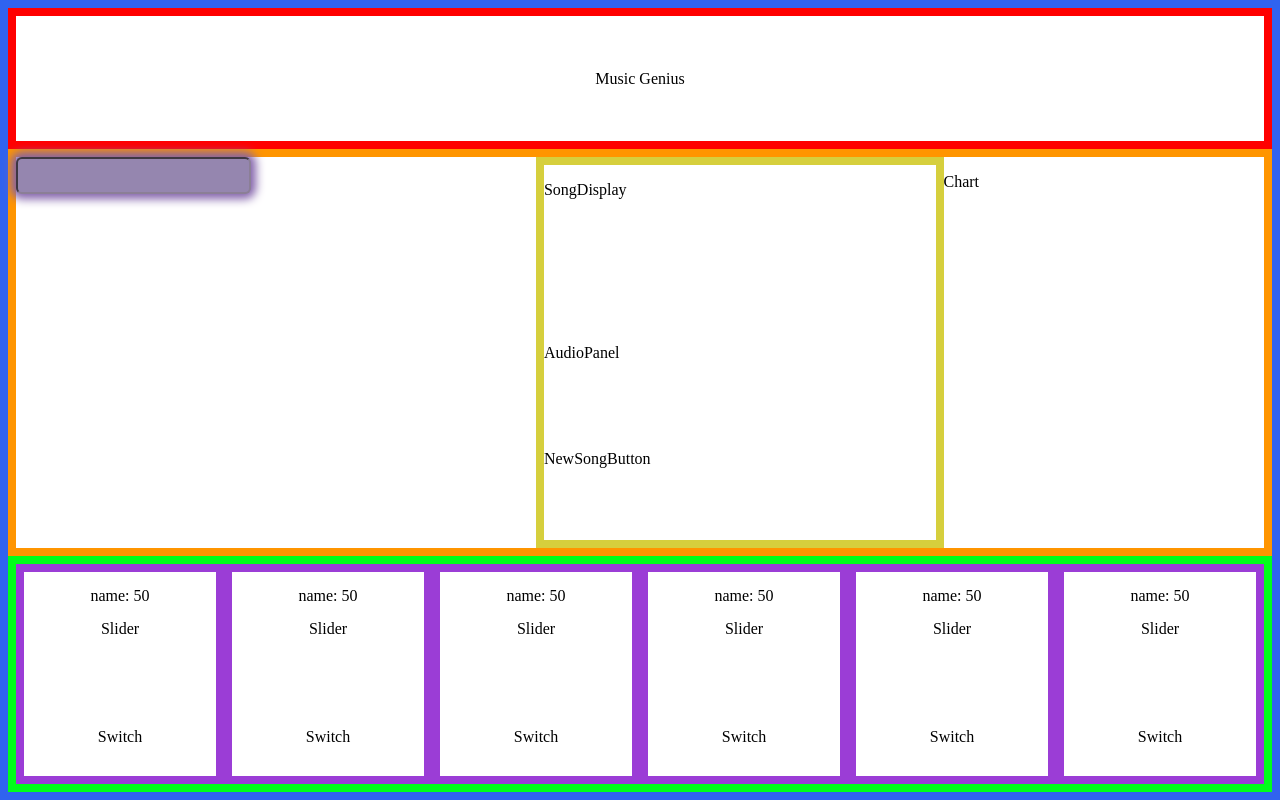
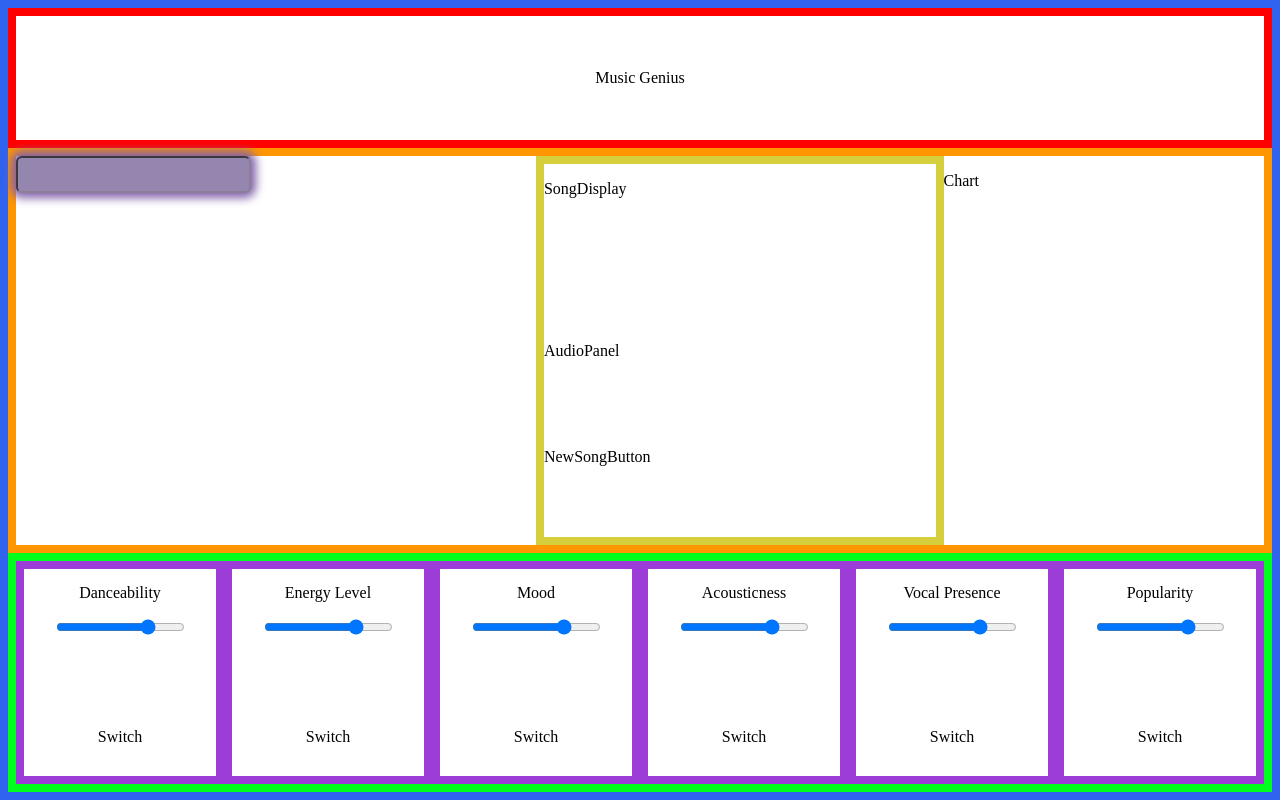
Before and after one commit to naturalCode4/music-genius-server, a React (Create React App) app: page / in a window 1280 px wide. Built offline with nearby package versions, Linux system fonts and the light colour scheme.

Commit message:
feature(sliders controlled with state change onChange)

```diff
--- a/src/App.js
+++ b/src/App.js
@@ -7,14 +7,15 @@ import Filters from './Components/Filters/Filters';
 function App() {
 
   const [selectedGenre, setSelectedGenre] = useState('')
-  const [danceability, setDanceability] = useState(50)
-  const [energyLevel, setEnergyLevel] = useState(50)
-  const [affect, setAffect] = useState(50)
-  const [acousticness, setAcousticness] = useState(50)
-  const [vocalPresence, setVocalPresence] = useState(50)
-  const [popularity, setPopularity] = useState(50)
+  const [danceability, setDanceability] = useState(75)
+  const [energyLevel, setEnergyLevel] = useState(75)
+  const [affect, setAffect] = useState(75)
+  const [acousticness, setAcousticness] = useState(75)
+  const [vocalPresence, setVocalPresence] = useState(75)
+  const [popularity, setPopularity] = useState(75)
 
-  const filtersAndSetFiltersPackage = [[danceability, setDanceability], [energyLevel, setEnergyLevel], [affect, setAffect], [acousticness, setAcousticness], [vocalPresence, setVocalPresence], [popularity, setPopularity], ]
+  // can it move to utilities -- since it has variable names the utility file won't know?
+  const filtersAndSetFiltersPackage = [[danceability, setDanceability, 'Danceability'], [energyLevel, setEnergyLevel, 'Energy Level'], [affect, setAffect, 'Mood'], [acousticness, setAcousticness, 'Acousticness'], [vocalPresence, setVocalPresence, 'Vocal Presence'], [popularity, setPopularity, 'Popularity'], ]
 
   return (
     <div id="app">
--- a/src/Components/Filters/Filters.js
+++ b/src/Components/Filters/Filters.js
@@ -3,14 +3,17 @@ import SliderSwitchAndName from "./SliderSwitchAndName"
 
 function Filters({filtersAndSetFiltersPackage}) {
 
+    // es possibilmente por solo el estado que cambio actualizar
+
     return (
         <div id="filters">{
-            filtersAndSetFiltersPackage.map(filter => {
+            filtersAndSetFiltersPackage.map(filterAndSetFilterAndName => {
                 return (
                     <SliderSwitchAndName
-                        filter={filter[0]}
-                        setFilter={filter[1]}
-                        key={`${filter}`}
+                        filter={filterAndSetFilterAndName[0]}
+                        setFilter={filterAndSetFilterAndName[1]}
+                        name={filterAndSetFilterAndName[2]}
+                        key={`${filterAndSetFilterAndName[2]}`}
                     />
                 )
             })
--- a/src/Components/Filters/Slider.js
+++ b/src/Components/Filters/Slider.js
@@ -1,9 +1,19 @@
-import React from "react"
+import React, {useState} from "react"
 
-function Slider({ className }) {
+function Slider({ filter, setFilter, sliderIsDisabled }) {
+
+    console.log(filter)
     return (
-        <div className={className}>
-            Slider
+        <div className="slider">
+            <input
+                className="custom-slider"
+                type="range"
+                min="1"
+                max="100"
+                step="1"
+                value={filter}
+                onChange={e => setFilter(e.target.value)}
+            />
         </div>
     )
 }
--- a/src/Components/Filters/SliderSwitchAndName.js
+++ b/src/Components/Filters/SliderSwitchAndName.js
@@ -1,13 +1,26 @@
-import React from "react"
+import React, {useState} from "react"
 import Slider from "./Slider"
 import Switch from "./Switch"
 
-function SliderSwitchAndName({filter, setFilter}) {
+function SliderSwitchAndName({filter, setFilter, name}) {
+
+    const [sliderIsDisabled, setSliderIsDisabled] = useState(false)
+
+    console.log('filter name:', name)
     return (
         <div className="slider_and_switch">
-            <p className="filter_name">{`name: ${filter}`}</p>
-            <Slider className="slider"/>
-            <Switch className="switch"/>
+            <p className="filter_name">{name}</p>
+            <Slider
+                filter={filter}
+                setFilter={setFilter}
+                sliderIsDisabled={sliderIsDisabled}
+                key={`${name} slider`}
+            />
+            <Switch
+                setSliderIsDisabled={setSliderIsDisabled}
+                key={`${name} switch`}
+
+            />
         </div>
     )
 }
--- a/src/Components/Filters/Switch.js
+++ b/src/Components/Filters/Switch.js
@@ -1,8 +1,8 @@
 import React from "react"
 
-function Switch({className}) {
+function Switch() {
     return (
-        <div className={className}>
+        <div className="switch">
             Switch
         </div>
     )
```
Also changed, not shown: src/utilities.js (line endings or trailing spaces).
